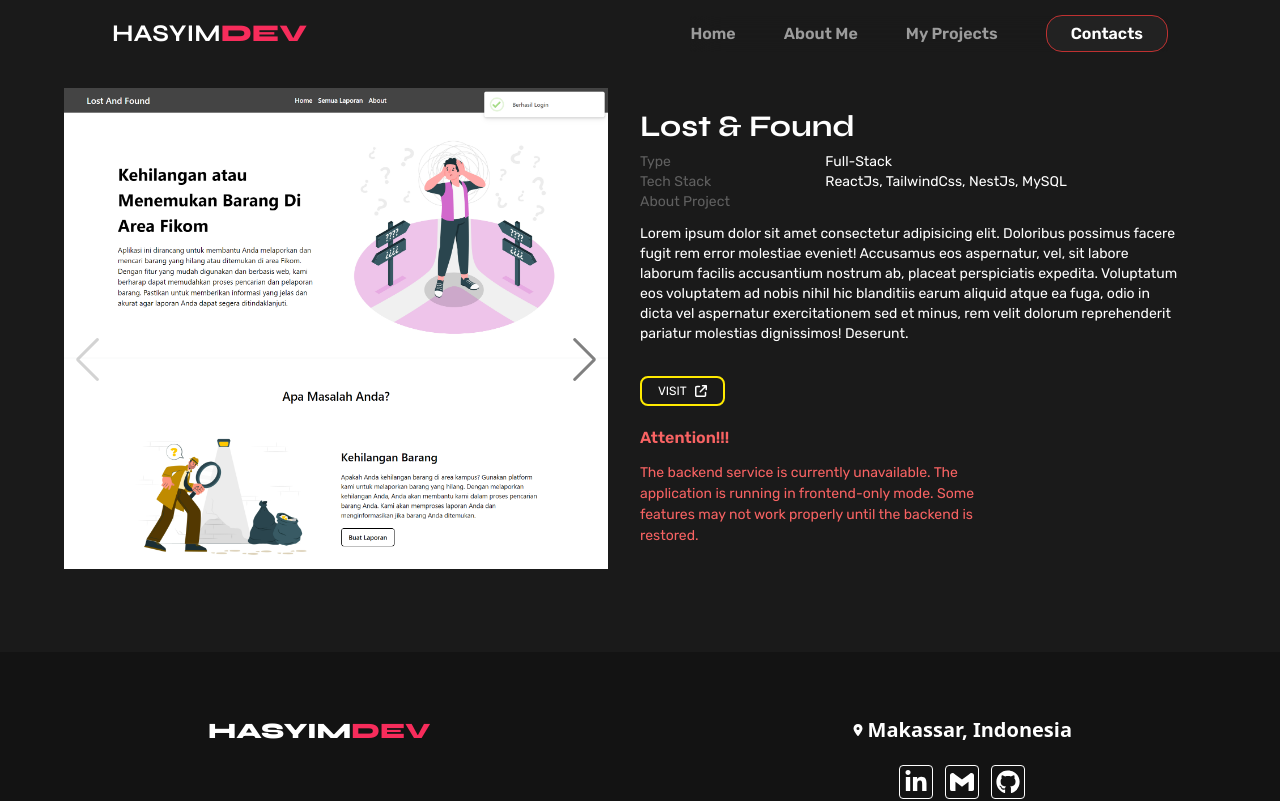
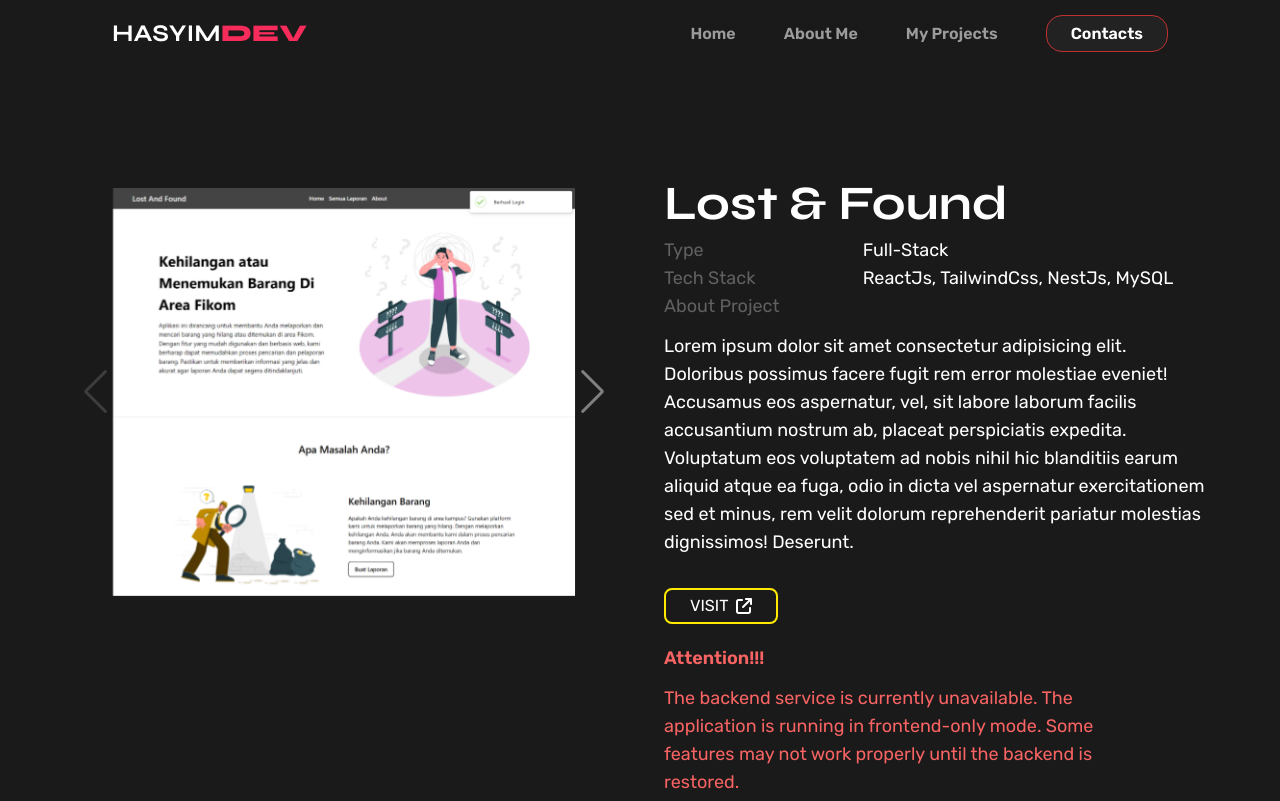
Before and after one commit to IbnuHs/HasyimDev-Portofolio, a React (Vite) app: page /projects/1 in a window 1280 px wide. Shown: the top 801 px of the page. Built offline with nearby package versions, Linux system fonts and the light colour scheme.

Commit message:
finishing detail projects pages

```diff
--- a/src/App.jsx
+++ b/src/App.jsx
@@ -7,6 +7,7 @@ import { Routes, Route } from "react-router";
 import { MyFooter } from "./Components/MyFooter";
 import { ProjectsPage } from "./Pages/ProjectPages/ProjectsPage";
 import { DetailProject } from "./Pages/ProjectPages/DetailProject";
+import { AboutSection } from "./Pages/Homepages/Section/AboutSection";
 
 function App() {
   return (
@@ -17,6 +18,7 @@ function App() {
           <Route path="/" element={<HomePages />} />
           <Route path="/projects" element={<ProjectsPage />} />
           <Route path="/projects/:id" element={<DetailProject />} />
+          <Route path="/aboutme" element={<AboutSection />} />
         </Routes>
         <MyFooter />
       </div>
--- a/src/Components/Navbar.jsx
+++ b/src/Components/Navbar.jsx
@@ -20,7 +20,7 @@ export const Navbar = () => {
           <Link to="/">Home</Link>
         </li>
         <li className="listNav text-[#ffffff91] hover:text-white transition-all">
-          <a href="#aboutme">About Me</a>
+          <Link to="/aboutme">About Me</Link>
         </li>
         <li className="listNav text-[#ffffff91] hover:text-white transition-all">
           <Link to="/projects">My Projects</Link>
--- /dev/null
+++ b/src/Pages/AboutMePages.jsx/AboutMe.jsx
@@ -0,0 +1,10 @@
+import React from "react";
+import { AboutSection } from "../Homepages/Section/AboutSection";
+
+export const AboutMe = () => {
+  return (
+    <div className="min-h-[80vh]">
+      <AboutSection />
+    </div>
+  );
+};
--- a/src/Pages/Homepages/HomePages.jsx
+++ b/src/Pages/Homepages/HomePages.jsx
@@ -2,7 +2,7 @@ import React from "react";
 import { MyProfile } from "./Section/MyProfile";
 import { MySkill } from "./Section/MySkill";
 import { MyProjects } from "./Section/MyProjects";
-import { Aboutme } from "./Section/Aboutme";
+import { AboutSection } from "./Section/AboutSection";
 
 export const HomePages = () => {
   return (
@@ -10,7 +10,7 @@ export const HomePages = () => {
       <MyProfile />
       <MySkill />
       <MyProjects />
-      <Aboutme />
+      <AboutSection />
     </div>
   );
 };
--- a/src/Pages/Homepages/Section/Aboutme.jsx
+++ b/src/Pages/Homepages/Section/AboutSection.jsx
@@ -1,11 +1,11 @@
 import React from "react";
 import backquote from "../../../assets/backtip.svg";
 
-export const Aboutme = () => {
+export const AboutSection = () => {
   return (
     <section
       id="aboutme"
-      className="px-8 text-white py-30 relative md:px-14 md:py-28 lg:py-36 lg:px-32 xl:px-52 xl:py-44 2xl:py-52">
+      className="px-8 text-white py-30 relative md:px-14 md:py-28 lg:py-36 lg:px-32 xl:px-52 xl:py-44 2xl:py-48">
       <h2 className="font-syne text-2xl font-bold md:text-3xl lg:text-5xl">
         About Me
       </h2>
--- a/src/Pages/Homepages/Section/MyProjects.jsx
+++ b/src/Pages/Homepages/Section/MyProjects.jsx
@@ -15,7 +15,7 @@ export const MyProjects = () => {
           <div className="h-[20px] w-[80px] absolute -right-10 rounded-[100%] shadow-[#e0e0e0] shadow-background bg-[#f1f1f18a] blur-2xl -z-10 md:-right-20 md:w-[120px]"></div>
         </span>
       </h2>
-      <div className="grid [grid-template-columns:repeat(auto-fit,minmax(0,300px))] gap-12 justify-center mt-10 place-items-center px-5 fit-2-auto md:[grid-template-columns:repeat(auto-fit,minmax(0,320px))] md:gap-8 lg:mt-20 lg:[grid-template-columns:repeat(auto-fit,minmax(0,340px))] lg:gap-16 xl:[grid-template-columns:repeat(auto-fit,minmax(0,450px))] xl:gap-28">
+      <div className="grid [grid-template-columns:repeat(auto-fit,minmax(0,300px))] gap-12 justify-center mt-10 place-items-center px-5 fit-2-auto md:[grid-template-columns:repeat(auto-fit,minmax(0,320px))] md:gap-8 lg:mt-20 lg:[grid-template-columns:repeat(auto-fit,minmax(0,340px))] lg:gap-16 xl:[grid-template-columns:repeat(auto-fit,minmax(0,450px))] xl:mt-24 xl:gap-28">
         {data.map((i, index) => (
           <CardProject
             key={index}
--- a/src/Pages/ProjectPages/Carousel.jsx
+++ b/src/Pages/ProjectPages/Carousel.jsx
@@ -19,28 +19,28 @@ export const Carousel = ({ project }) => {
       navigation
       lazyPreloadPrevNext={true}
       // pagination={{ clickable: true }}
-      effect={"creative"}
-      creativeEffect={{
-        prev: {
-          shadow: true,
-          translate: ["-120%", 0, -500],
-        },
-        next: {
-          shadow: true,
-          translate: ["120%", 0, -500],
-        },
-      }}
+      // effect={"creative"}
+      // creativeEffect={{
+      //   prev: {
+      //     shadow: true,
+      //     translate: ["-120%", 0, -500],
+      //   },
+      //   next: {
+      //     shadow: true,
+      //     translate: ["120%", 0, -500],
+      //   },
+      // }}
       modules={[Navigation, Pagination, Scrollbar, A11y, EffectCreative]}
       spaceBetween={30}>
       {project.urlImg.map(i => {
         return (
           <SwiperSlide>
-            <div className="flex items-center justify-center h-full aspect-square">
+            <div className="flex items-center justify-center h-full">
               <img
                 src={i}
                 alt={`picture of ${project.title}`}
                 loading="lazy"
-                className="object-center h-full object-contain xl:object-top"
+                className="object-center h-full object-contain aspect-[4/3]"
               />
             </div>
           </SwiperSlide>
--- a/src/Pages/ProjectPages/DetailProject.jsx
+++ b/src/Pages/ProjectPages/DetailProject.jsx
@@ -7,16 +7,15 @@ export const DetailProject = () => {
   const { id } = useParams();
   const project = projects.find(i => i.id === Number(id));
   return (
-    <section className="min-h-[60vh] px-8 py-5 relative -z-10 md:grid md:grid-cols-2 md:gap-8 lg:grid-rows-2 xl:px-16">
-      <div className="w-full lg:row-span-2">
+    <section className="min-h-[60vh] px-8 py-5 relative md:px-28 -z-10 lg:grid lg:grid-cols-2 lg:gap-16 lg:px-14 xl:flex-col xl:px-18 xl:gap-x-12 xl:py-20 2xl:px-24 2xl:gap-20">
+      <div className="w-full lg:mt-10">
         <Carousel project={project} />
       </div>
-
-      <div className="mt-5">
-        <h4 className="font-syne text-white font-bold text-2xl lg:text-3xl">
+      <div className="mt-5 w-full md:mt-8 md:mb-16">
+        <h4 className="font-syne text-white font-bold text-2xl lg:text-3xl xl:text-5xl">
           {project.title}
         </h4>
-        <table className="font-rubik text-sm lg:mt-2">
+        <table className="font-rubik text-sm xl:text-lg lg:mt-2">
           <tr>
             <td className="text-[#606060]">Type</td>
             <td className="text-white">{project.type}</td>
@@ -30,36 +29,56 @@ export const DetailProject = () => {
           </tr>
           <tr>
             <td
-              className="text-white pt-3 md:text-[13px] lg:text-sm"
+              className="text-white pt-3 md:text-[13px] lg:text-sm xl:text-lg"
               colSpan={2}>
               {project.detail}
             </td>
           </tr>
         </table>
+        <div className="flex mt-8">
+          {project.url ? (
+            <a
+              href={project.url}
+              target="_blank"
+              className={`border-[#FFEA00] text-white font-rubik px-4 py-1 border-2 text-[12px]  rounded-lg flex gap-2 items-center justify-center cursor-pointer xl:text-[16px] xl:px-6`}>
+              VISIT <FaArrowUpRightFromSquare />
+            </a>
+          ) : (
+            <button
+              disabled
+              className={`border-gray-400 text-gray-500 font-rubik px-4 py-1 border-2 text-[12px]  rounded-lg flex gap-2 items-center justify-center cursor-not-allowed xl:text-[16px] xl:px-6`}>
+              VISIT <FaArrowUpRightFromSquare />
+            </button>
+          )}
+        </div>
+        <div className="text-[#F86363] font-rubik mt-10 md:mt-5 md:max-w-[80%]">
+          <h6 className="font-semibold xl:text-lg">Attention!!!</h6>
+          <p className="mt-3 text-[14px] xl:text-lg">{project.alert}</p>
+        </div>
         {/* <div className="md:grid md:grid-cols-2 md:gap-8"></div> */}
       </div>
-      <div className="mt-10 md:max-w-[60%] mb-10 md:mt-5 md:col-span-2 lg:col-start-2 lg:mt-0">
+      {/* <div className="mt-10 md:max-w-[60%] mb-10 md:mt-0 md:col-span-2 lg:col-start-2 lg:mt-5 xl:max-w-[80%] xl:mt-14">
         <div className="flex">
           {project.url ? (
             <a
               href={project.url}
               target="_blank"
-              className={`border-[#FFEA00] text-white font-rubik px-4 py-1 border-2 text-[12px]  rounded-lg flex gap-2 items-center justify-center cursor-pointer`}>
+              className={`border-[#FFEA00] text-white font-rubik px-4 py-1 border-2 text-[12px]  rounded-lg flex gap-2 items-center justify-center cursor-pointer xl:text-[16px] xl:px-6`}>
               VISIT <FaArrowUpRightFromSquare />
             </a>
           ) : (
             <button
               disabled
-              className={`border-gray-400 text-gray-500 font-rubik px-4 py-1 border-2 text-[12px]  rounded-lg flex gap-2 items-center justify-center cursor-pointer`}>
+              className={`border-gray-400 text-gray-500 font-rubik px-4 py-1 border-2 text-[12px]  rounded-lg flex gap-2 items-center justify-center cursor-pointer xl:text-[16px] xl:px-6`}>
               VISIT <FaArrowUpRightFromSquare />
             </button>
           )}
         </div>
         <div className="text-[#F86363] font-rubik mt-10 md:mt-5">
-          <h6 className="font-semibold">Attention!!!</h6>
-          <p className="mt-3 text-[14px]">{project.alert}</p>
+          <h6 className="font-semibold xl:text-lg">Attention!!!</h6>
+          <p className="mt-3 text-[14px] xl:text-lg">{project.alert}</p>
         </div>
-      </div>
+      </div> */}
     </section>
   );
 };
```
